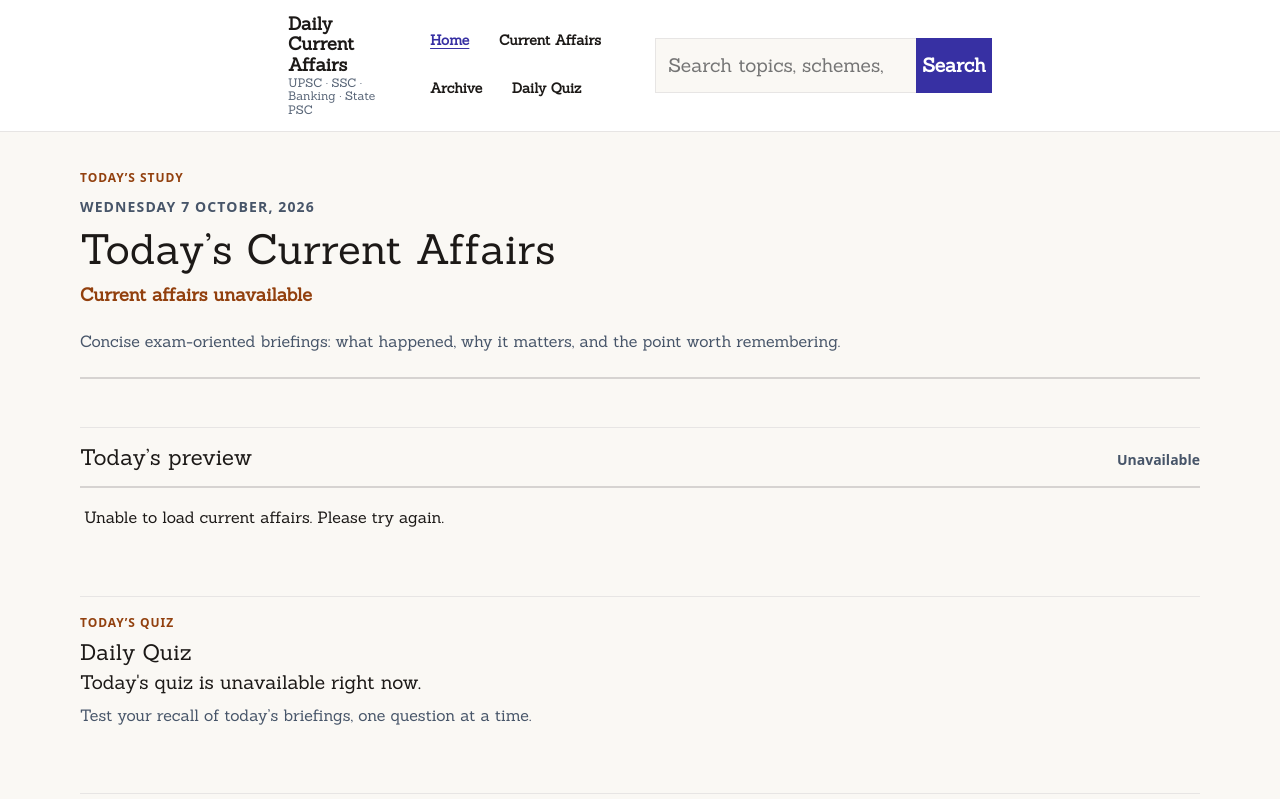
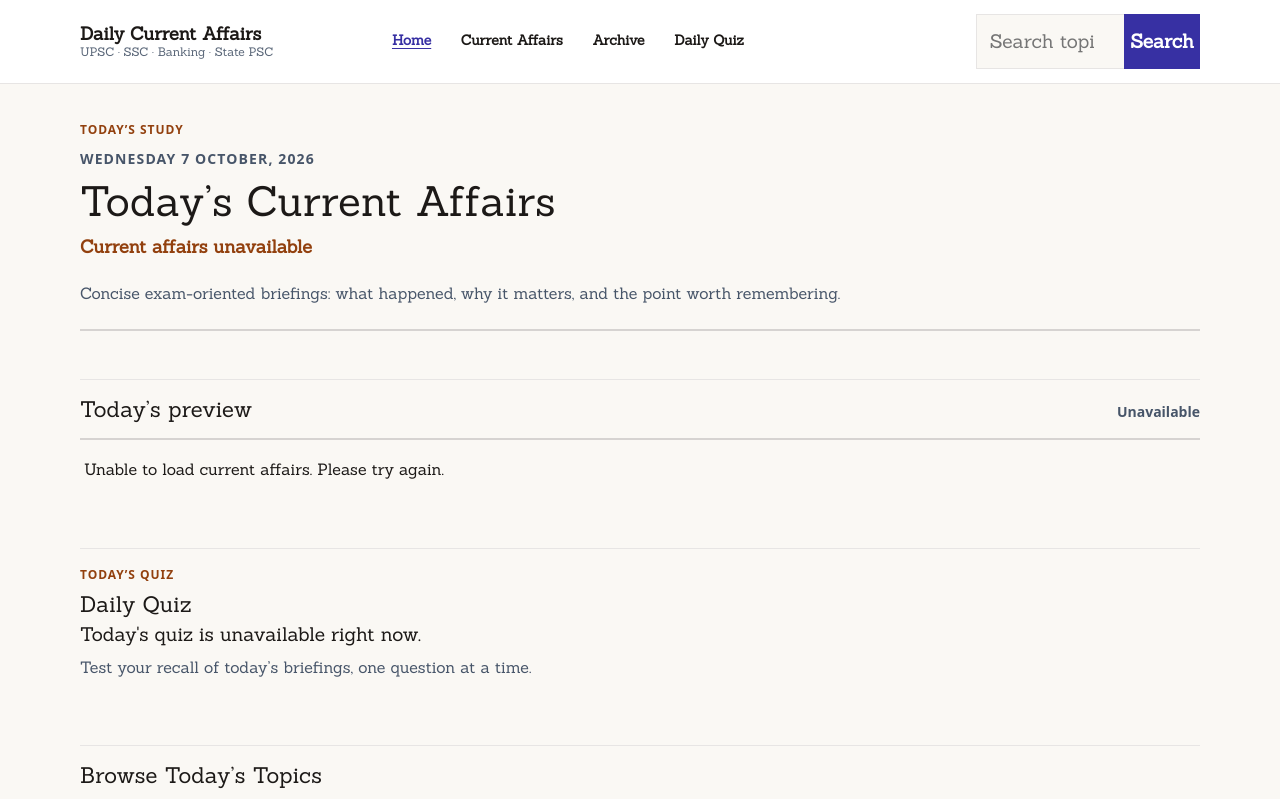
Before and after one commit to znsai/DailyCurrentAffairs, a website: page public/index.html in a window 1280 px wide. Shown: the top 799 px of the page. Drawn offline with Linux system fonts and the light colour scheme; no server answers.

Commit message:
style: 3-column desktop header -- brand | centred nav | right search

```diff
--- a/public/css/layout.css
+++ b/public/css/layout.css
@@ -277,8 +277,8 @@
 
 .home-header-inner {
   max-width: 72rem;
-  justify-content: space-between;
   padding-block: 0.65rem;
+  flex-wrap: nowrap;
 }
 
 .home-header .brand,
@@ -307,9 +307,31 @@
   text-underline-offset: 0.2em;
 }
 
+/* 3-column home header: brand | centred nav | right search slot */
+.home-header-inner .brand {
+  flex: 1 1 auto;
+  min-width: 0;
+}
+
+.home-header-inner .site-nav {
+  flex: 0 0 auto;
+}
+
+.home-header-inner .site-nav ul {
+  margin-inline-start: 0;
+  flex-wrap: nowrap;
+}
+
+.header-right {
+  flex: 1 1 auto;
+  display: flex;
+  justify-content: flex-end;
+  align-items: center;
+}
+
 .home-search {
   display: flex;
-  width: min(100%, 24rem);
+  width: min(100%, 14rem);
   min-height: var(--touch-min);
 }
 
@@ -735,7 +757,7 @@
   padding: 0;
   display: flex;
   gap: 0.25rem;
-  flex-wrap: wrap;
+  flex-wrap: nowrap;
   margin-inline-start: auto;
 }
 
@@ -834,6 +856,7 @@
 @media (min-width: 40rem) {
   .site-header-inner {
     flex-wrap: nowrap;
+    max-width: 72rem;
   }
 
   .site-main {
@@ -883,6 +906,11 @@
     width: 100%;
   }
 
+  .header-right {
+    width: 100%;
+    justify-content: flex-start;
+  }
+
   /* <640px: the stacked editorial sections only need their gaps tightened. */
   .home-shell {
     gap: 1.5rem;
--- a/public/index.html
+++ b/public/index.html
@@ -31,12 +31,14 @@
                     <li><a href="/quiz/">Daily Quiz</a></li>
                 </ul>
             </nav>
+            <div class="header-right">
                 <form class="home-search" id="home-search" role="search">
                     <label class="visually-hidden" for="search-query">Search current affairs</label>
                     <input id="search-query" name="q" type="search" placeholder="Search topics, schemes, places"
                         autocomplete="off">
                     <button type="submit">Search</button>
                 </form>
+            </div>
         </div>
     </header>
     <main class="site-main home-shell" id="main">
```
Lines whose indentation alone changed are shown as unchanged.
